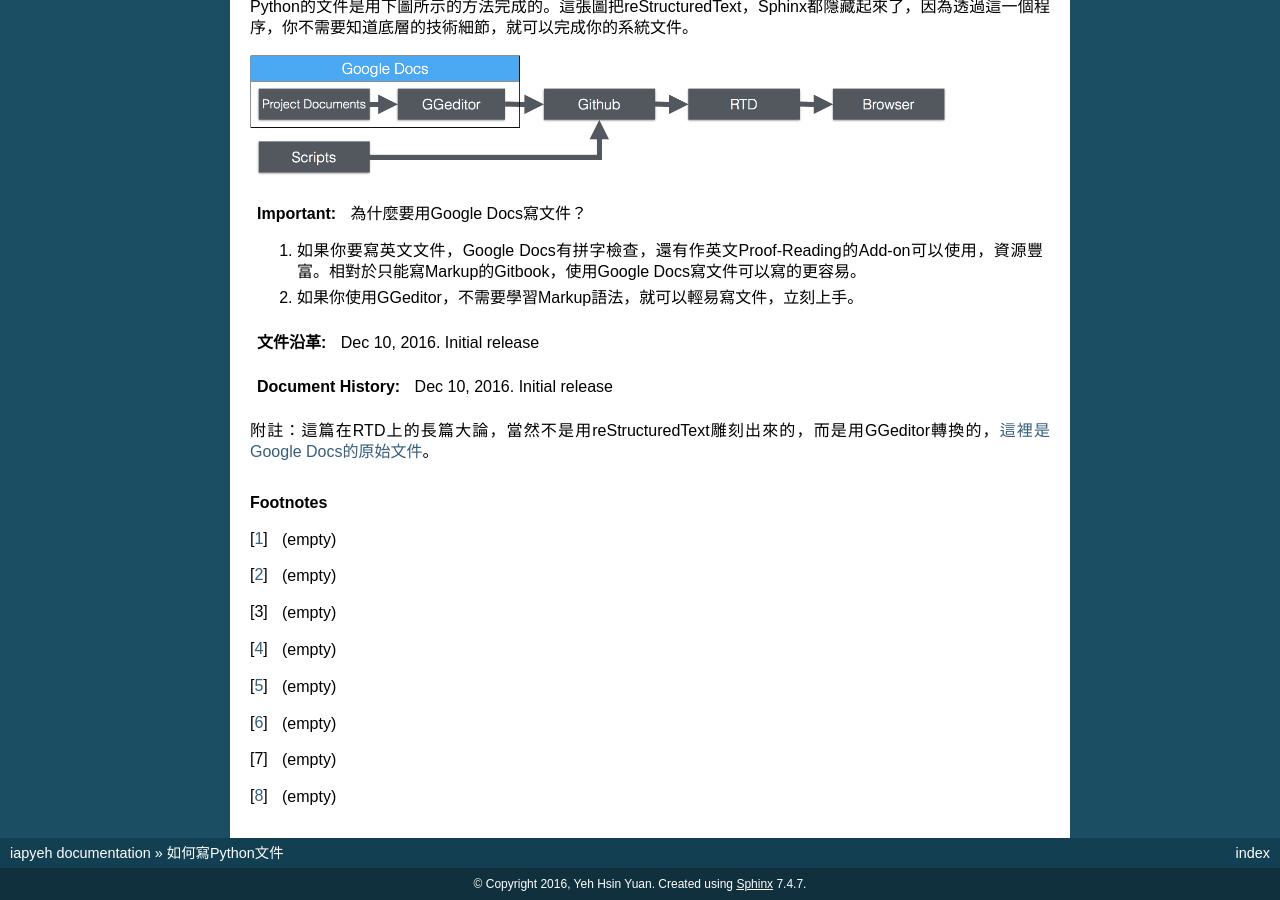
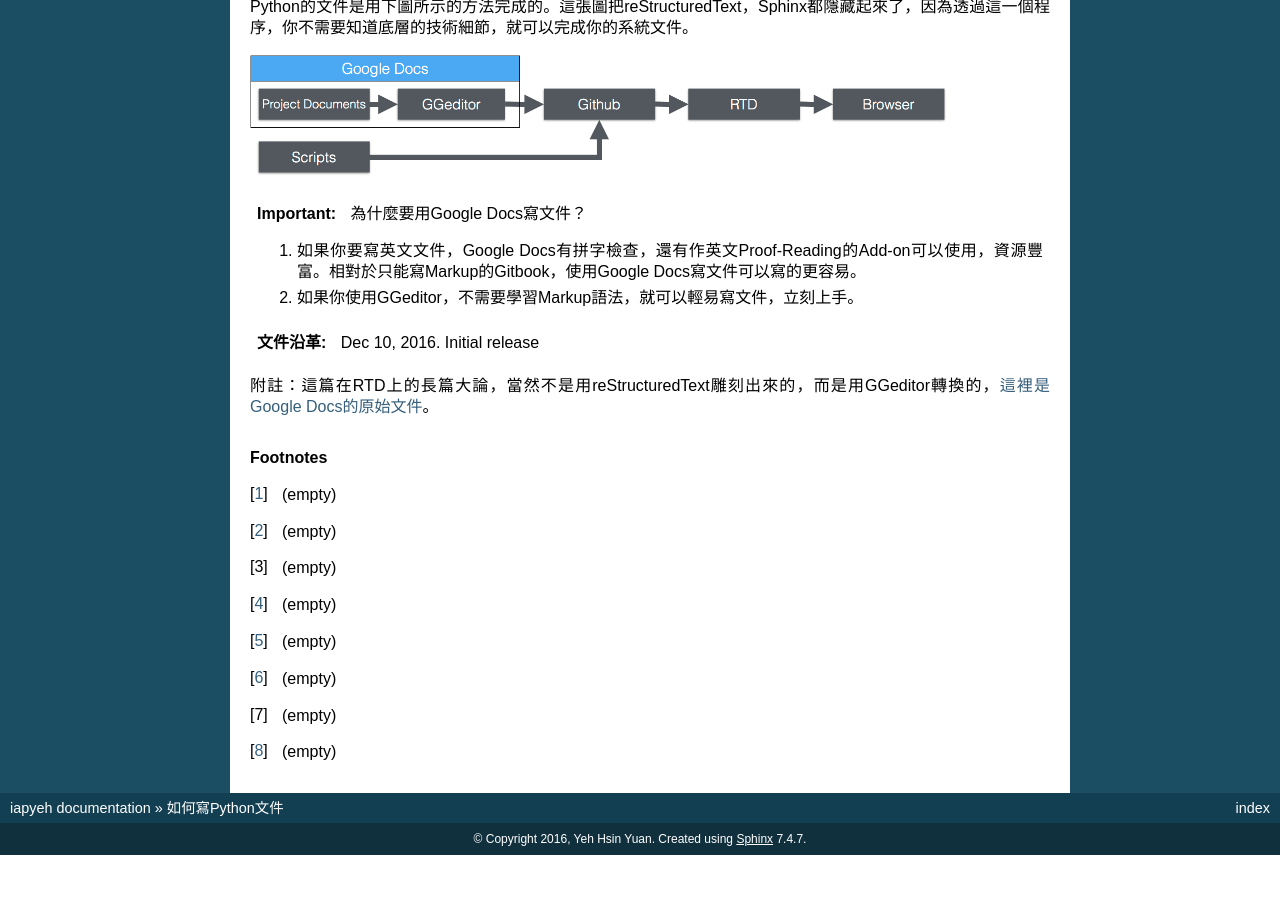
Before and after one commit to iapyeh/iapyeh, a Sphinx documentation site: the page built from docs/blogs/technical/how2pydocs.rst, in a window 1280 px wide and 900 px high, scrolled down 6720 px. Built offline with Sphinx 7.4.7, drawn with Linux system fonts in a browser that asks for light colours; after the commit the page ends 7575 px from its top, so only the background shows below that.

Commit message:
Google Docs reST Editor@2016-12-10 8:17:18

```diff
--- a/docs/blogs/technical/how2pydocs.rst
+++ b/docs/blogs/technical/how2pydocs.rst
@@ -248,11 +248,6 @@ Python的文件是用下圖所示的方法完成的。這張圖把reStructuredTe
 
     Dec 10,  2016. Initial release
 
-
-.. admonition:: Document History
-
-    Dec 10,  2016. Initial release
-
 附註：這篇在RTD上的長篇大論，當然不是用reStructuredText雕刻出來的，而是用GGeditor轉換的，\ |LINK22|\ 。
 
 
```
